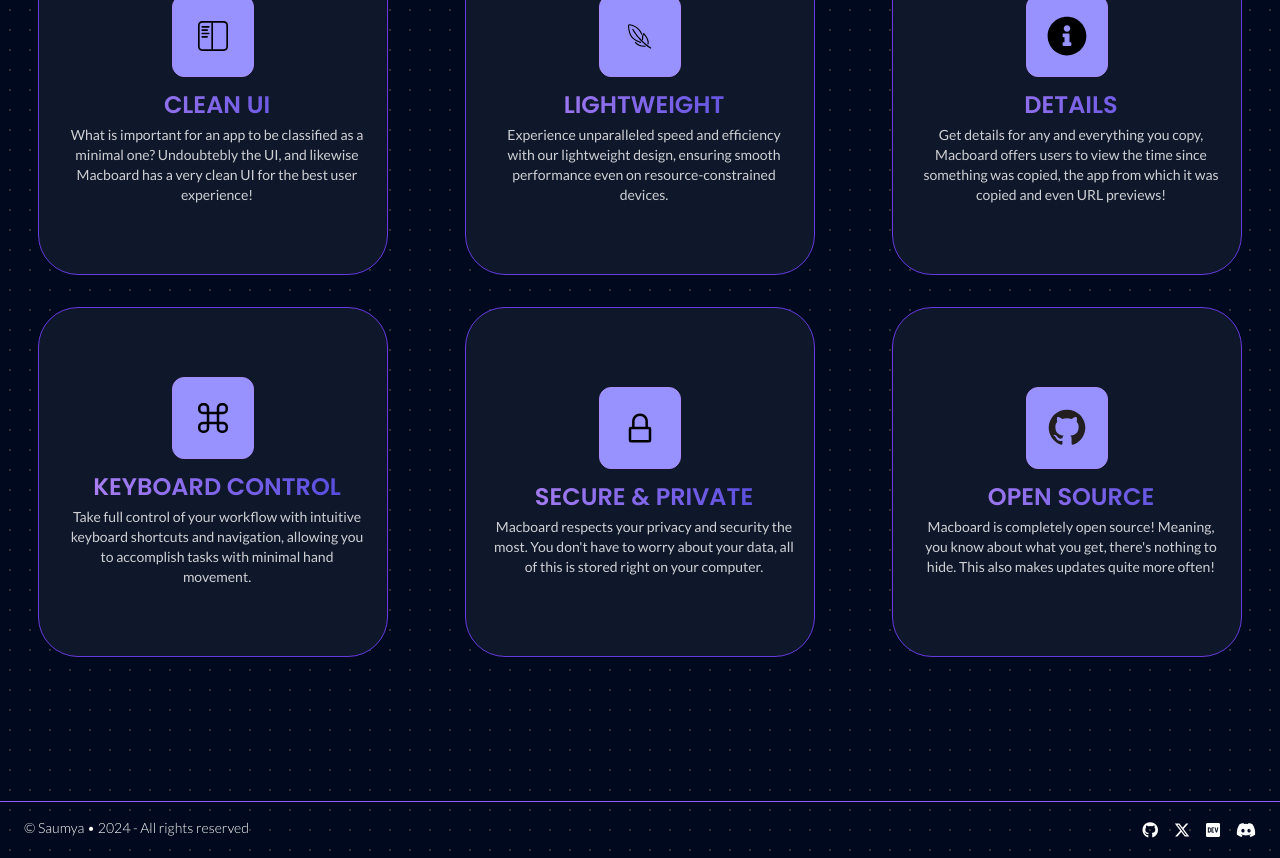
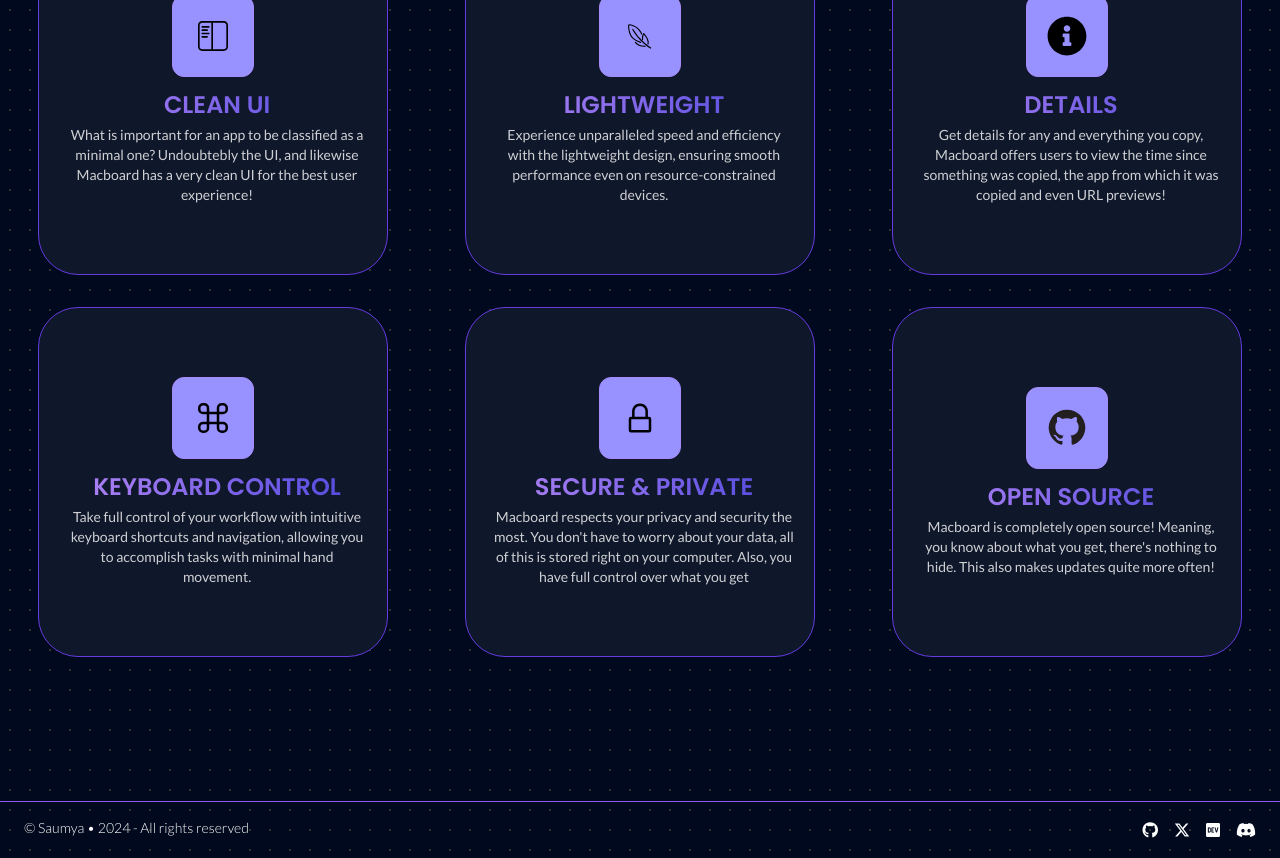
Before and after one commit to 27Saumya/saumya.lol, a SvelteKit app: page /macboard in a window 1280 px wide. Shown: the part 1320-2178 px from the top of the page. Built offline with nearby package versions, Linux system fonts and the light colour scheme.

Commit message:
Update macboard features

```diff
--- a/src/routes/macboard/+page.svelte
+++ b/src/routes/macboard/+page.svelte
@@ -15,7 +15,7 @@
     {
       title: "LIGHTWEIGHT",
       description:
-        "Experience unparalleled speed and efficiency with our lightweight design, ensuring smooth performance even on resource-constrained devices.",
+        "Experience unparalleled speed and efficiency with the lightweight design, ensuring smooth performance even on resource-constrained devices.",
       image: "project-assets/feather.svg"
     },
     {
@@ -33,7 +33,7 @@
     {
       title: "SECURE & PRIVATE",
       description:
-        "Macboard respects your privacy and security the most. You don't have to worry about your data, all of this is stored right on your computer.",
+        "Macboard respects your privacy and security the most. You don't have to worry about your data, all of this is stored right on your computer. Also, you have full control over what you get",
       image: "project-assets/lock.svg"
     },
     {
```
